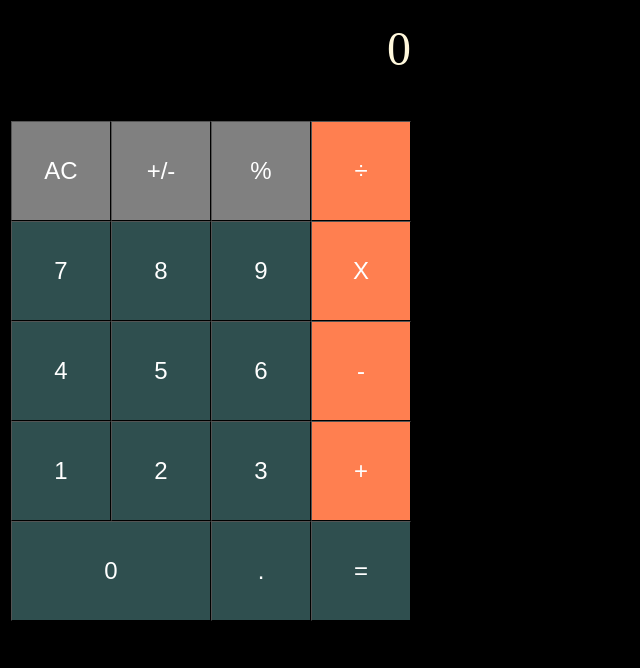
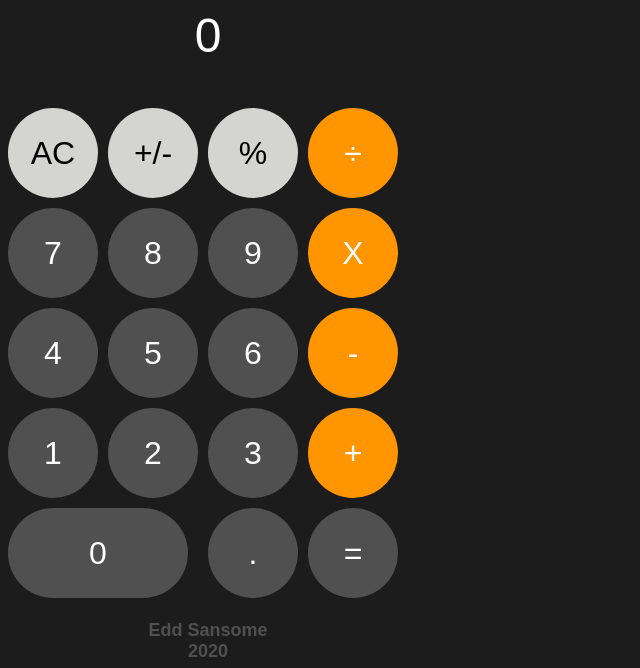
Before and after one commit to casualc0der/calculator, a plain HTML site: page index.html in a window 1280 px wide. Shown: the top 668 px of the page, without its empty margins (0-640 px from the left). Drawn offline with Linux system fonts and the light colour scheme.

Commit message:
version 1.0 completed

```diff
--- a/index.html
+++ b/index.html
@@ -42,6 +42,14 @@
 
           </div>
 
+          <div class="social">
+
+            <h1 id="socialheading"> Edd Sansome 2020</h1>
+            <a href="https://github.com/casualc0der" target="_blank" rel="noopener noreferrer"id="githublogo"><img id="githublogo" alt="GitHub Logo" src="greyHub copy.png"></a>
+
+
+          </div>
+
   </div>
 
 
--- a/script.js
+++ b/script.js
@@ -13,7 +13,7 @@ let statusRegister = ""
 let defaultText = "0"
 let accumulator = 0;
 let typingInProcess = false;
-let operationInProcess = false
+let operationInProcess = false;
 
 
 const inputLength = 8
@@ -47,7 +47,8 @@ function modifyScreenText(num) {
         if(num === '.') {
             if(operationInProcess === true)
             {
-                clearScreentext()
+                clearScreentext();
+                num = '0.'
 
             }
             else{
@@ -55,10 +56,6 @@ function modifyScreenText(num) {
                 console.log(screenText)
 
             }
-
-
-
-
             }
 
         }
@@ -68,7 +65,8 @@ function modifyScreenText(num) {
         num = '0.'
     }
 
-    if(screenText === '0' && num === '0') {
+    if(screenText === '' && num === '0') {
+        num = '0.'
         return;
     }
 
@@ -137,11 +135,6 @@ if(isNaN(xRegister)){
 document.getElementById("screenText").innerHTML = xRegister
 typingInProcess = true;
 
-
-
-
-
-
 if(yRegister === undefined) {
     yRegister = xRegister
     statusRegister = operator
@@ -184,8 +177,9 @@ function equality() {
         document.getElementById("screenText").innerHTML = 'Error'
         xRegister = undefined;
         yRegister = undefined;
-        inProcess = false;
+        operationInProcess = true;
         statusRegister = ""
+        screenText = ""
         accumulator = 0;
         return;
 
--- a/styles.css
+++ b/styles.css
@@ -1,13 +1,25 @@
 body {
 
-    background-color: black;
+    background-color: #1C1C1C;
+    font-family: Arial, Helvetica, sans-serif;
+}
+
+h1 {
+
+    font-size: large;
+    text-align: center;
+    color: #505050;;
+
 }
 
 .calculator {
 
     height: 600px;
     max-width: 400px;
-    border-style: solid;
+    /* border-style: solid; */
+    /* margin-left: 50px;
+    margin-top: 100px; */
+
 
     /* background-color: blueviolet; */
 }
@@ -18,9 +30,8 @@ body {
     height: 100px;
     width: 100%;
     font-size: 300%;
-    text-align: right;
-    padding-top: 10px;
-    color: cornsilk;
+    text-align: center;
+    color: white;
 
 
     /* background-color: darkgrey; */
@@ -31,7 +42,7 @@ body {
     display: grid;
     width: 100%;
     height: 500px;
-    background-color: black;
+    background-color: #1C1C1C;
     grid-template-columns: 1fr 1fr 1fr 1fr;
     grid-template-rows: 1fr 1fr 1fr 1fr 1fr;
     justify-items: stretch;
@@ -39,32 +50,53 @@ body {
 }
 
 button {
-    height: 100%;
-    width: 100%;
-    /* border-radius: 50px; */
-    border-width: 1px;
-    outline-style: inherit;
+    height: 90%;
+    width: 90%;
+    border-radius: 50px;
+    border: none;
+    outline-style: none;
     /* ACCESIBILITY! */
-    outline-width: thick;
-    background-color: darkslategray;
+    background-color: #505050;
     color: white;
-    font-size: x-large;
+    font-size: xx-large;
 
 }
 
-/* .buttonclick {
-    height: 100%;
+button:hover {
+    background-color:#7e7e7e;
+    cursor: pointer;
+}
+
+.social {
+
+    background-color: #1C1C1C;
     width: 100%;
-    border-radius: 50px;
-    border-width: 0;
-    outline-style: inherit;
-    ACCESIBILITY!
-    outline-width: thick;
-    background-color: red;
-    color: white;
-    font-size: x-large;
+    height: 100px;
+    display: grid;
+    grid-template-columns: 1fr 1fr 1fr;
+    grid-template-rows: 1fr 1fr 1fr;
 
-} */
+}
+
+#socialheading {
+    grid-row-start: 1;
+    grid-column-start: 2;
+    grid-column-end: 3;
+
+}
+
+#githublogo {
+    grid-row-start: 2;
+    grid-column-start: 2;
+    grid-column-end: 3;
+
+
+}
+
+#githublogo:hover {
+
+    cursor: pointer;
+}
 
 /* #region style calculator keys CSS grid*/
 .zero {
@@ -72,6 +104,7 @@ button {
     grid-column-end: 3;
     grid-row-start: 5;
 }
+
 
 
 .one {
@@ -137,7 +170,11 @@ button {
 }
 
 #operator {
-    background-color: coral;
+    background-color: #FF9500;
+}
+
+#operator:hover {
+    background-color: rgb(252, 195, 114);
 }
 
 .divide {
@@ -190,7 +227,13 @@ button {
 
 #clear {
 
-    background-color:grey;
+    background-color:#D4D4D2;
+    color: black;
+}
+#clear:hover {
+
+    background-color:rgb(233, 233, 233);
+    color: black;
 }
 
 .percent{
@@ -202,7 +245,13 @@ button {
 
 #percent {
 
-    background-color: grey;
+    background-color: #D4D4D2;
+    color: black;
+}
+#percent:hover {
+
+    background-color: rgb(233, 233, 233);
+    color: black;
 }
 
 .absolute {
@@ -213,7 +262,13 @@ button {
 }
 
 #absolute {
-    background-color: grey;
+    background-color: #D4D4D2;
+    color: black;
+}
+
+#absolute:hover {
+    background-color: rgb(233, 233, 233);
+    color: black;
 }
 
 /* #endregion */
```
Also changed, not shown: greyHub copy.png (added).
